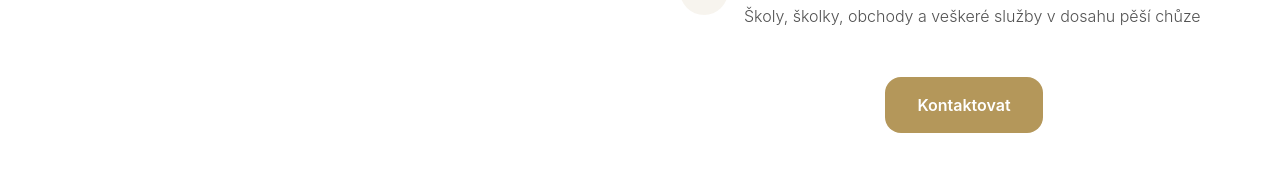
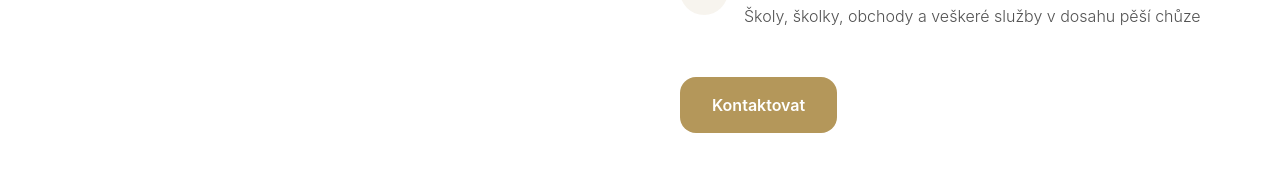
Before and after one commit to maarekurban/rezidenceusvanny, a Next.js app: page /byty/bd-a1-1-23 in a window 1280 px wide. Shown: the part 5368-5551 px from the top of the page. Built offline with nearby package versions, Linux system fonts and the light colour scheme.

Commit message:
Fix: Zarovnání tlačítka Kontaktovat doleva na detailu bytu

```diff
--- a/app/byty/[slug]/page.tsx
+++ b/app/byty/[slug]/page.tsx
@@ -754,7 +754,7 @@ export default function ApartmentDetailPage({ params }: { params: Promise<{ slug
                 </div>
               </div>
 
-              <div className="flex justify-center pt-4">
+              <div className="pt-4">
                 <Link href="/kontakt">
                   <button className="px-8 py-4 bg-gold-primary hover:bg-gold-secondary text-white font-semibold rounded-2xl transition-all duration-300 hover:scale-105 hover:shadow-lg">
                     Kontaktovat
```
